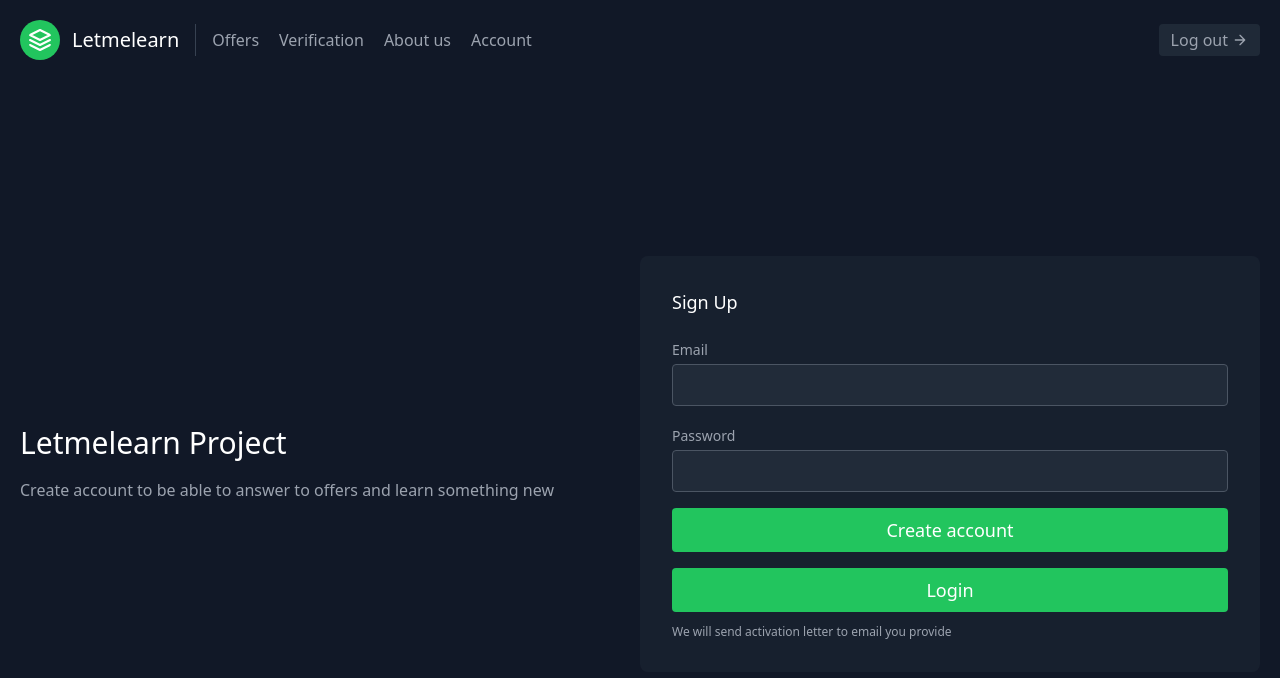
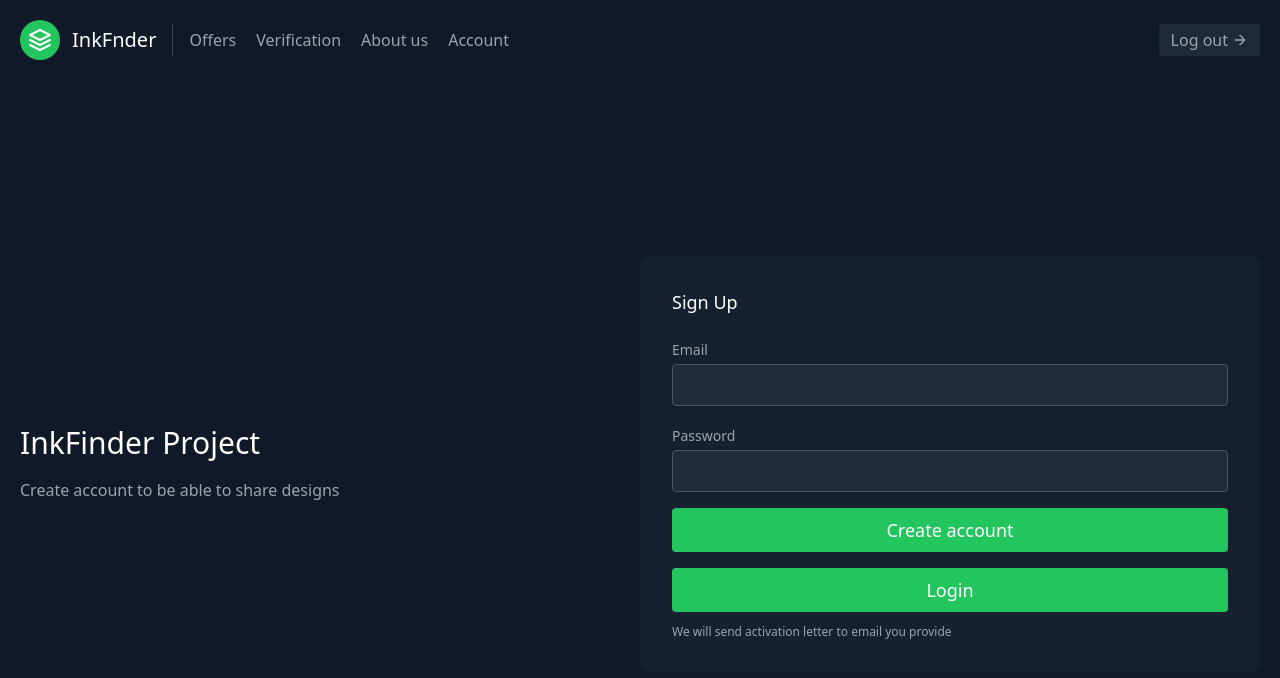
Before and after one commit to fdsssawe/inkFinder, a React (Vite) app in the folder client/csletmelearn/: page / in a window 1280 px wide. Shown: the top 678 px of the page. Built offline with nearby package versions, Linux system fonts and the light colour scheme; no server answers.

Commit message:
Port in urls changes

```diff
--- a/client/csletmelearn/src/components/Header.jsx
+++ b/client/csletmelearn/src/components/Header.jsx
@@ -15,7 +15,7 @@ const Header = () => {
             <svg xmlns="http://www.w3.org/2000/svg" fill="none" stroke="currentColor" stroke-linecap="round" stroke-linejoin="round" stroke-width="2" class="w-10 h-10 text-white p-2 bg-green-500 rounded-full" viewBox="0 0 24 24">
                 <path d="M12 2L2 7l10 5 10-5-10-5zM2 17l10 5 10-5M2 12l10 5 10-5"></path>
             </svg>
-            <span class="ml-3 text-xl">Letmelearn</span>
+            <span class="ml-3 text-xl">InkFnder</span>
             </a>
             <nav class="md:mr-auto md:ml-4 md:py-1 md:pl-4 md:border-l md:border-gray-700	flex flex-wrap items-center text-base justify-center">
             <a class="mr-5 hover:text-white">Offers</a>
--- a/client/csletmelearn/src/components/LoginForm.jsx
+++ b/client/csletmelearn/src/components/LoginForm.jsx
@@ -15,10 +15,10 @@ const LoginForm = () => {
         <div className="container px-5 py-24 mx-auto flex flex-wrap items-center">
             <div className="lg:w-3/6 md:w-1/2 md:pr-16 lg:pr-0 pr-0">
             <h1 className="title-font font-medium text-3xl text-white">
-                Letmelearn Project
+                InkFinder Project
             </h1>
             <p className="leading-relaxed mt-4">
-                Create account to be able to answer to offers and learn something new
+                Create account to be able to share designs
             </p>
             </div>
             <div className="lg:w-3/6 md:w-1/2 bg-gray-800 bg-opacity-50 rounded-lg p-8 flex flex-col md:ml-auto w-full mt-10 md:mt-0">
--- a/client/csletmelearn/src/http/index.js
+++ b/client/csletmelearn/src/http/index.js
@@ -1,6 +1,9 @@
 import axios from "axios"
+import * as dotenv from "dotenv"
 
-export const API_URL = "http://localhost:5000/api"
+dotenv.config()
+
+export const API_URL = `http://localhost:${process.env.PORT}/api`
 
 const api = axios.create({
     withCredentials: true,
```
Also changed, not shown: 2 other files (tests, documents, lock files or other folders).
